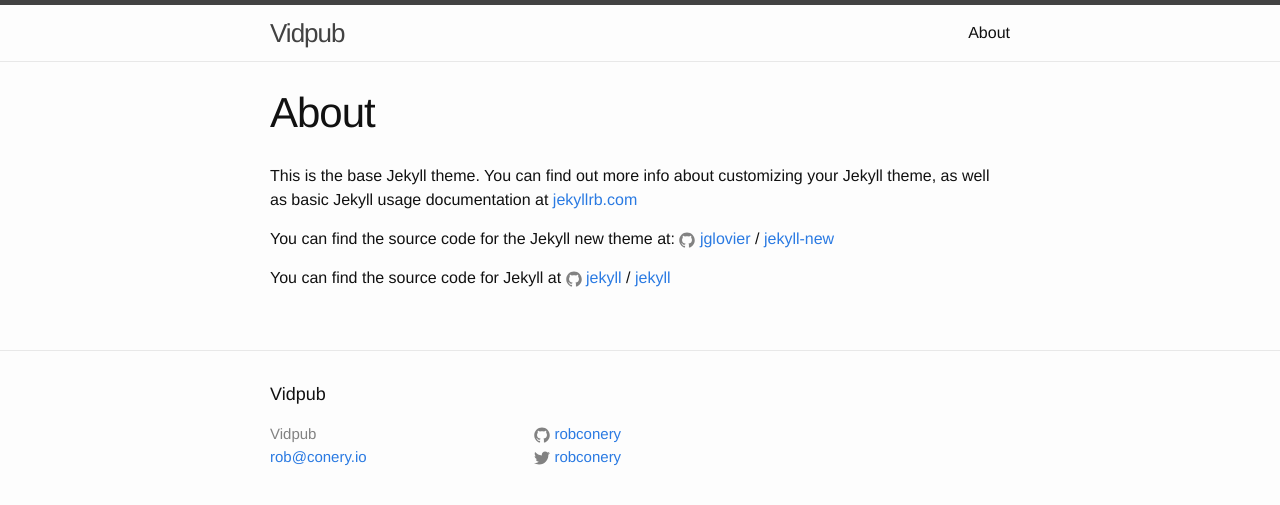
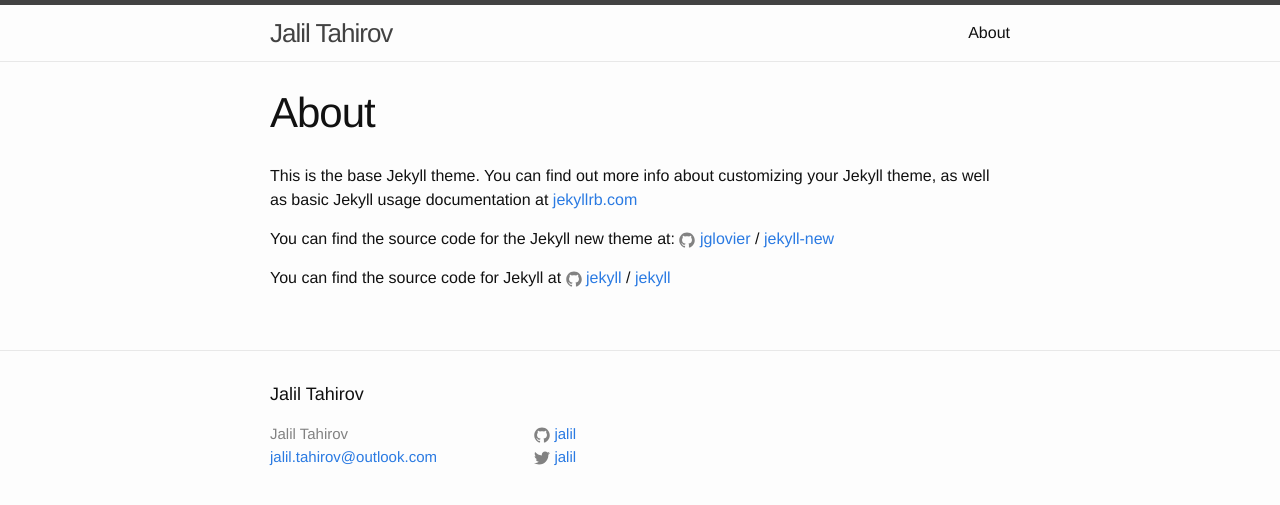
Before and after one commit to JalilTahirov/JalilTahirov.github.io, a Jekyll site: the page built from about.md, in a window 1280 px wide. Shown: the top 505 px of the page. Built offline with Jekyll 4.4.1, drawn with Linux system fonts in a browser that asks for light colours.

Commit message:
config updated

```diff
--- a/_config.yml
+++ b/_config.yml
@@ -6,13 +6,13 @@
 # 'jekyll serve'. If you change this file, please restart the server process.
 
 # Site settings
-title: Vidpub
-email: rob@conery.io
+title: Jalil Tahirov
+email: jalil.tahirov@outlook.com
 description: > # Videos are awesome yay!
 baseurl: "" # the subpath of your site, e.g. /blog
 url: "http://vidpub.com" # the base hostname & protocol for your site
-twitter_username: robconery
-github_username:  robconery
+twitter_username: jalil
+github_username:  jalil
 permalink: pretty
 
 # Build settings
```
